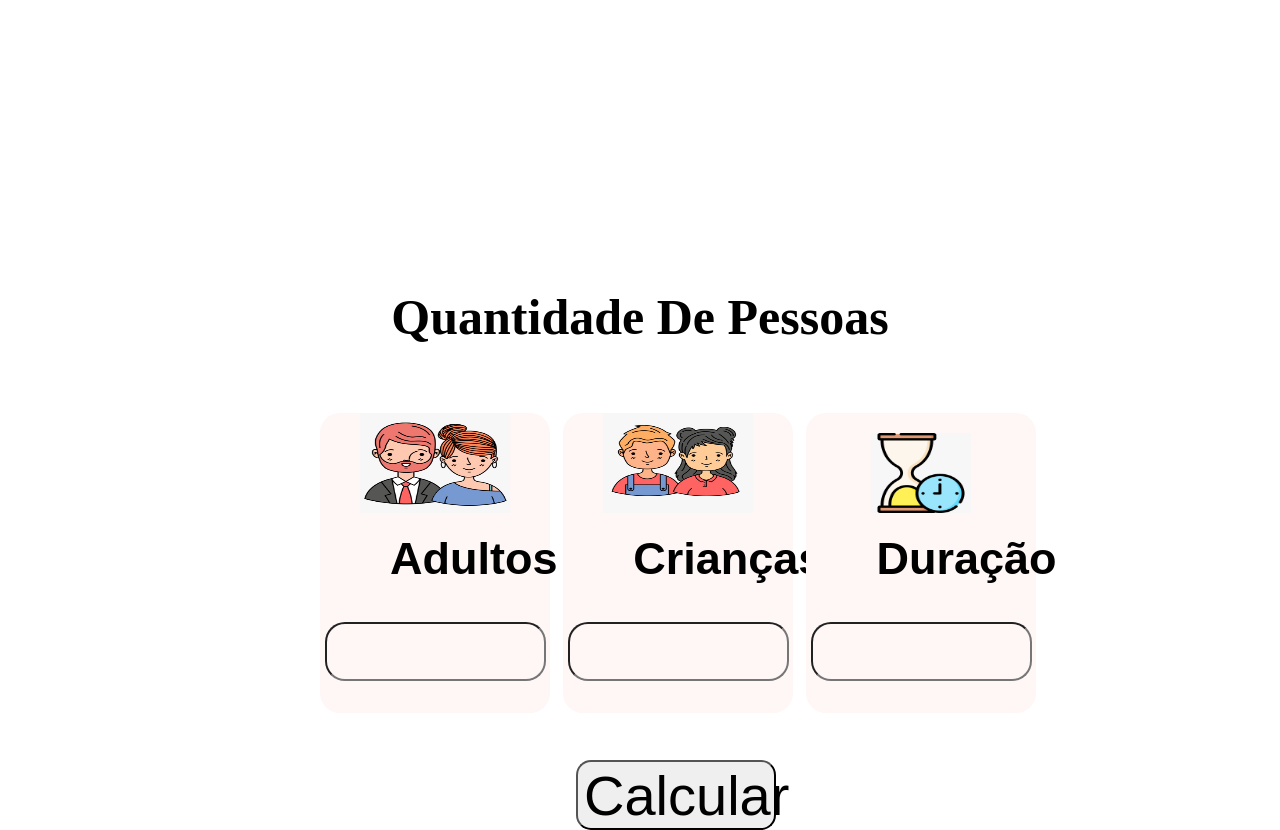
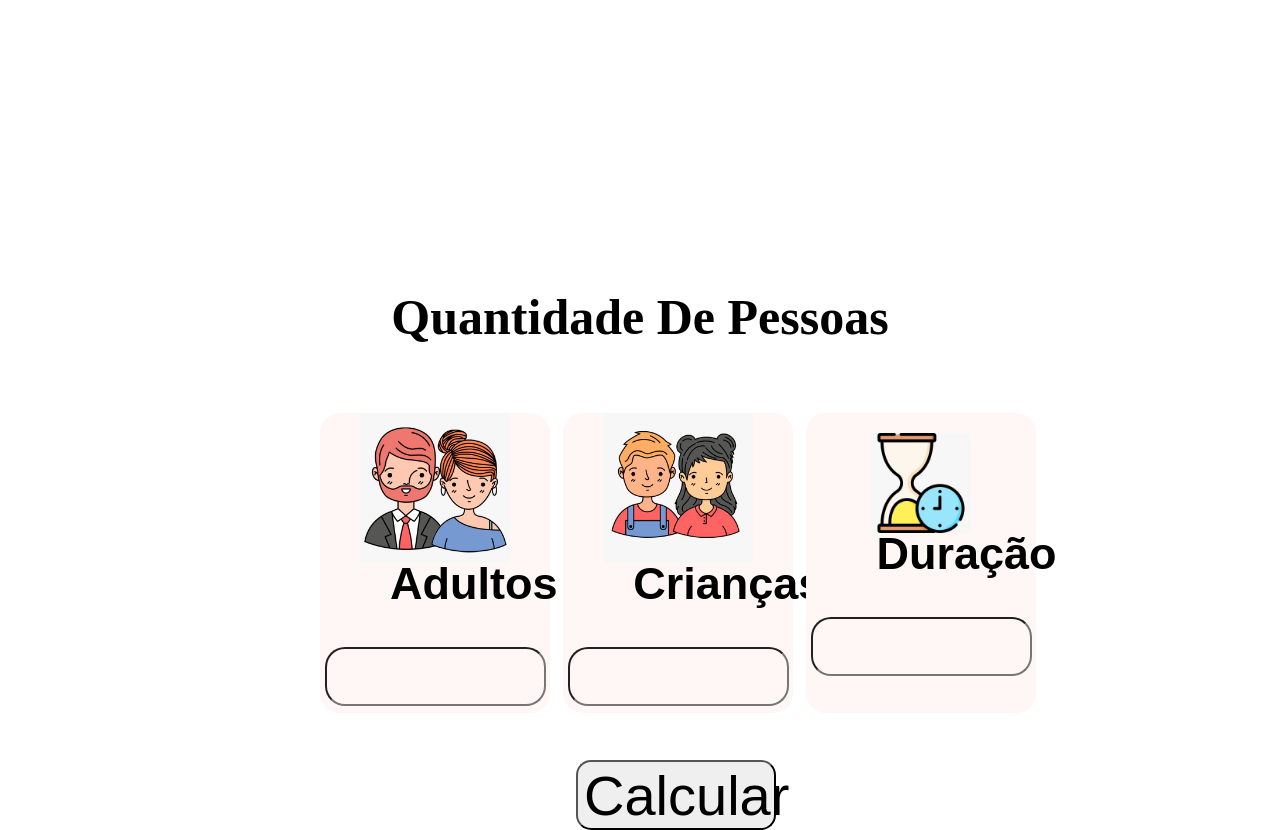
Before and after one commit to Hamilton-HDC/Projeto-churrasc-metro-modificado, a plain HTML site: page index.html in a window 1280 px wide. Shown: the part 40-870 px from the top of the page. Drawn offline with Linux system fonts and the light colour scheme; a web font is replaced by a local one.

Commit message:
mudanças nas imagens

```diff
--- a/css/style.css
+++ b/css/style.css
@@ -62,7 +62,7 @@ img {
     position:relative;
     margin: auto;
     width: 150px;
-    height: 100px;
+    height: 150px;
 }
 .C{
     border-radius: 20px;
@@ -78,7 +78,7 @@ img {
     position: relative;
     margin: auto;
     width: 150px;
-    height: 100px;
+    height: 150px;
 
 }
 .D{
@@ -95,12 +95,12 @@ img {
     margin: auto;
     position:relative;
     width: 100px;
-    height: 80px;
+    height: 100px;
 }
 .a-h2{
     font-family: outrafonte,Arial, Helvetica, sans-serif;
     font-size: 45px;
-    margin-top:20px;
+    margin-top:-5px;
     margin-left: 70px;
 }
 
```
